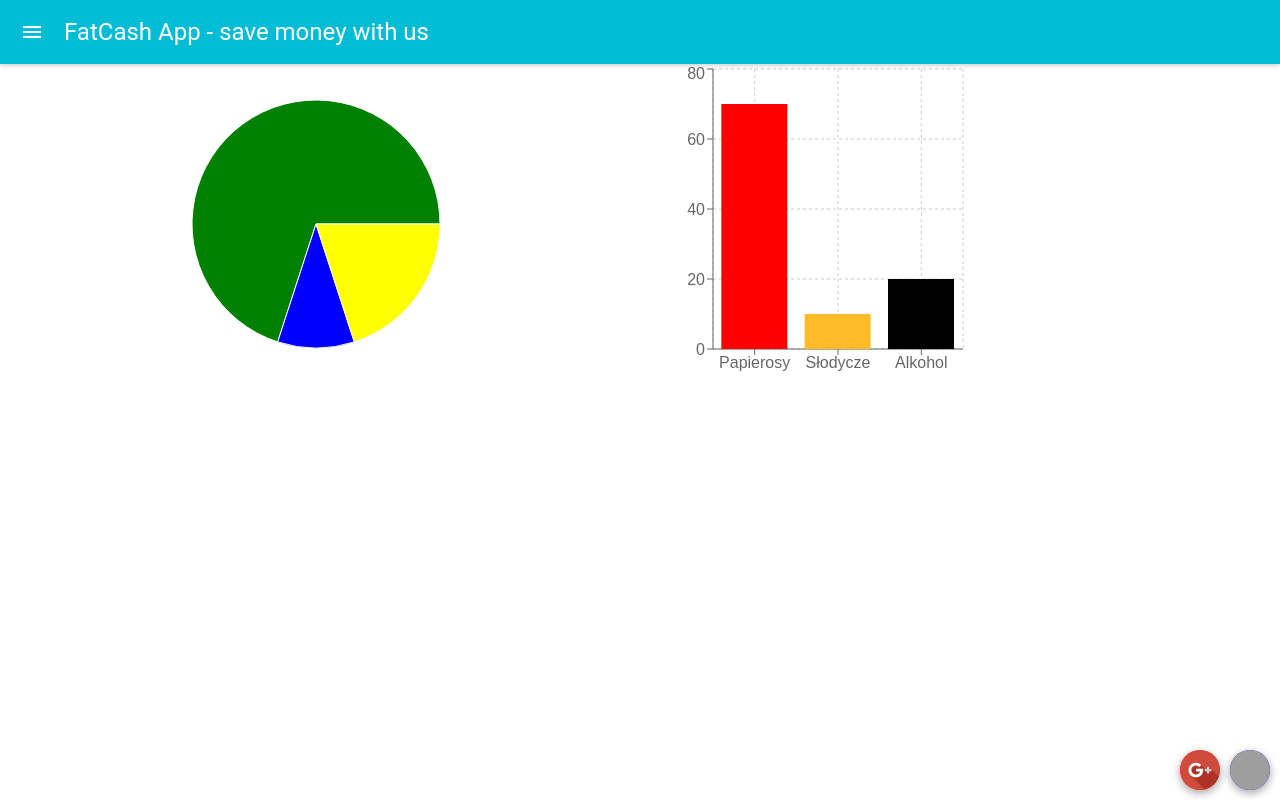
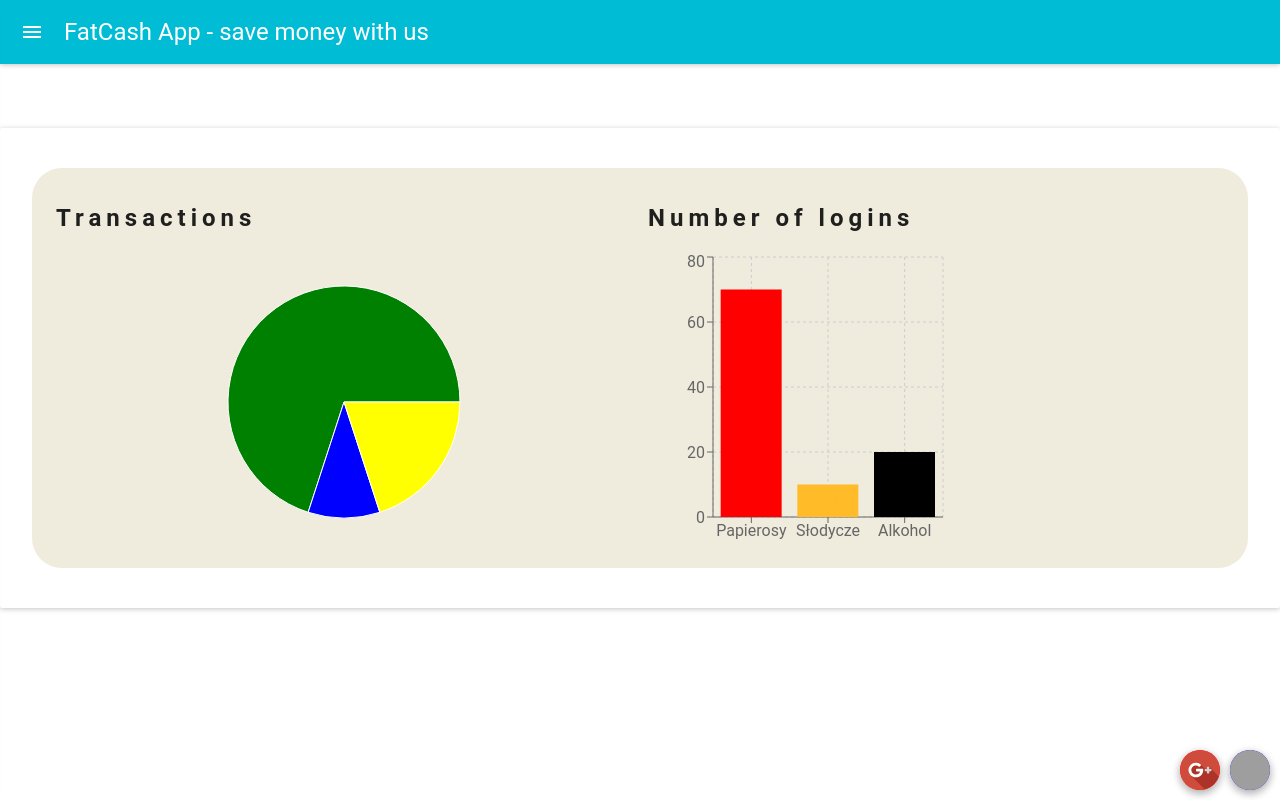
Before and after one commit to infoshareacademy/jfddl4-fatcash-app, a React (Create React App) app: page / in a window 1280 px wide. Built offline with nearby package versions, Linux system fonts and the light colour scheme; grey boxes are pictures that could not be loaded.

Commit message:
Dashboard styled lb

```diff
--- a/src/components/Dashboard.js
+++ b/src/components/Dashboard.js
@@ -1,10 +1,25 @@
 import React from 'react'
 import {PieChart, Pie, Tooltip, BarChart, Bar, CartesianGrid, XAxis, YAxis, Cell} from 'recharts'
 import {Row, Col} from 'react-flexbox-grid'
+import Paper from 'material-ui/Paper';
 
 const styles = {
     pie: {
         margin: '0 auto',
+
+    },
+    paper: {
+        marginTop: '8vh',
+        padding: '5vh'
+    },
+    row: {
+        backgroundColor: '#efecde',
+        padding: '2vh',
+        borderRadius: '30px'
+
+    },
+    h: {
+        letterSpacing: '5px'
 
     }
 };
@@ -25,10 +40,10 @@ const data = [
         value: 20,
         name: 'Alkohol',
         color: '#FF804'
-    }
+    },
+
 
 ];
-
 const data1 = [
     {
         value: 70,
@@ -47,12 +62,16 @@ const data1 = [
         color: 'yellow'
     }
 
+
 ];
 const Dashboard = () => {
     return (
-        <Row>
-            <Col xs={12} sm={6}>
-                <PieChart style={styles.pie} width={320} height={320}>
+
+        <Paper style={styles.paper}>
+            <Row style={styles.row}>
+                <Col xs={12} sm={12} md={6}>
+                    <h2 style={styles.h}>Transactions</h2>
+                    <PieChart style={styles.pie} width={300} height={300}>
                         <Pie
                             data={data1}
                             dataKey="value"
@@ -69,28 +88,26 @@ const Dashboard = () => {
                     </PieChart>
                 </Col>
 
-            <Col xs={12} sm={6}>
+                <Col xs={12} sm={12} md={6}>
 
-
-                <BarChart width={320} height={320} data={data}>
+                    <h2 style={styles.h}>Number of logins</h2>
+                    <BarChart width={300} height={300} data={data}>
                         <CartesianGrid strokeDasharray="3 3"/>
                         <XAxis dataKey="name"/>
                         <YAxis/>
 
                         <Bar label={true} dataKey="value" fill="#8884d8">
                             {
-
                                 data.map((value, index) => (
                                     <Cell key={`cell-${index}`} fill={value.color}/>
                                 ))
-
                             }
                         </Bar>
                     </BarChart>
 
-
                 </Col>
             </Row>
+        </Paper>
     )
 };
 export default Dashboard
```
Lines whose indentation alone changed are shown as unchanged.
